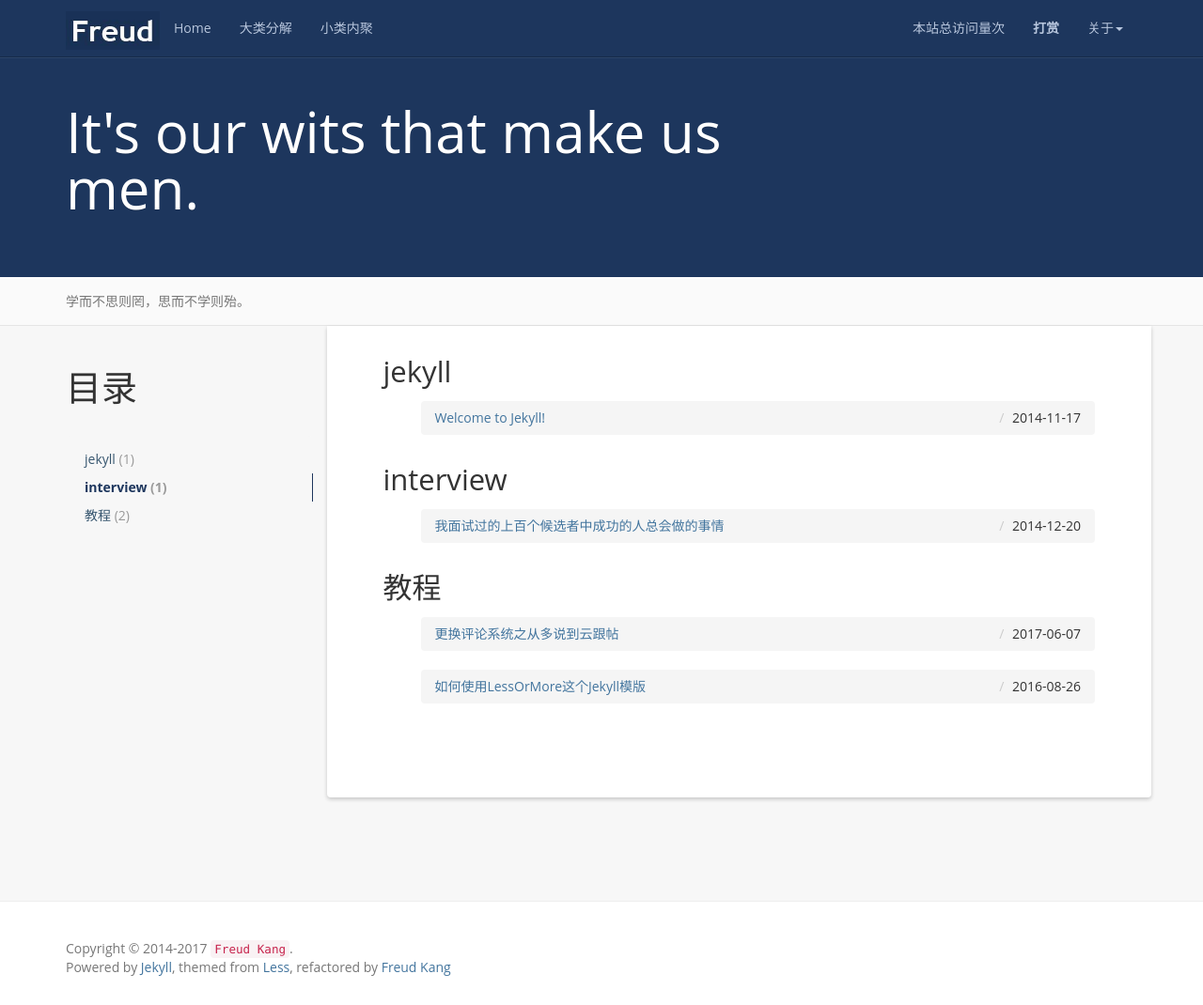
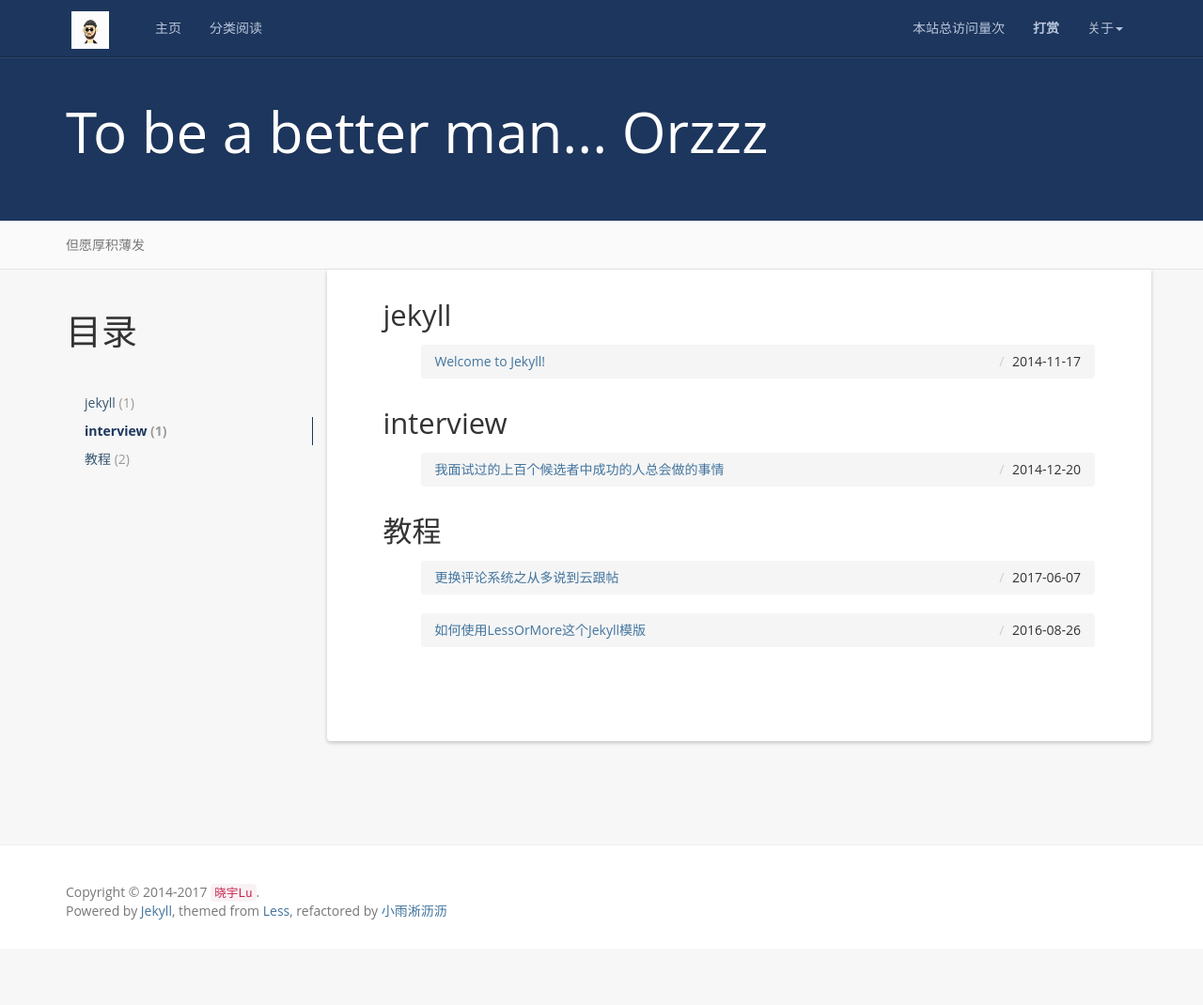
Before and after one commit to lxyu0405/blog, a Jekyll site: the page built from tag/index.html, in a window 1280 px wide and 1070 px high. Shown: the whole window at 94% size. Built offline with Jekyll 4.4.1, drawn with Linux system fonts in a browser that asks for light colours; nearby versions of some CDN libraries; comment, search, counter and statistics services are not loaded.

Commit message:
basic config

```diff
--- a/_config.yml
+++ b/_config.yml
@@ -1,15 +1,15 @@
 # Site settings
-name: Less Or More
-email: luoyan35714@126.com
-author: Freud Kang
-url: http://www.hifreud.com
-resume_site: http://www.hifreud.com/Resume.io/
-github: https://github.com/luoyan35714/
+name: Welcome! how are you
+email: xiaoyu.lu0405@gmail.com
+author: 晓宇Lu
+url: https://lxyu0405.github.io/blog/
+resume_site: https://lxyu0405.github.io/blog/
+github: https://github.com/lxyu0405/
 baseurl: ""
-description: Actually, less is more!
-meta_description: 康志华;个人博客;学而不思则罔;思而不学则殆;生命不止;折腾不休
-motto: It's our wits that make us men.
-banner: 学而不思则罔，思而不学则殆。
+description: Will you say 'fine, thank you, and you'?
+meta_description: 晓宇Lu;个人博客;技术;
+motto: To be a better man... Orzzz
+banner: 但愿厚积薄发
 
 #permalink: /:categories/:year/:month/:day/:title/
 permalink: /:year/:month/:day/:title/
@@ -19,7 +19,7 @@ paginate: 10
 
 exclude: ['README.md', 'Gemfile.lock', 'Gemfile', 'Rakefile']
 
-github_username: luoyan35714
+github_username: lxyu0405
 highlighter: rouge
 
 # Build settings
@@ -29,11 +29,11 @@ baidu_analysis: 94be4b0f9fc5d94cc0d0415ea6761ae9
 
 FB:
   comments :
-    provider : yungentie
+    provider : lxyu0405
     duoshuo:
-        short_name : luoyan35714
+        short_name : lxyu0405
     disqus :
-        short_name : freudkang
+        short_name : lxyu0405
     # facebook :
     #   appid : 123
     #   num_posts: 5
--- a/_includes/footer.html
+++ b/_includes/footer.html
@@ -1,7 +1,7 @@
 <footer class="footer" role="contentinfo">
 	<div class="container">
 		<p class="copyright">Copyright &copy; 2014-{{ site.time | date: '%Y' }} <a href="{{site.resume_site}}"><code>{{ site.author }}</code></a>.</p>
-		<p>Powered by <a href="http://jekyllrb.com">Jekyll</a>, themed from <a href="http://lesscss.cn/">Less</a>, refactored by <a href="http://www.hifreud.com/">Freud Kang</a></p>
+		<p>Powered by <a href="http://jekyllrb.com">Jekyll</a>, themed from <a href="http://lesscss.cn/">Less</a>, refactored by <a href="#">小雨淅沥沥</a></p>
 	</div>
 </footer>
 
--- a/_includes/header.html
+++ b/_includes/header.html
@@ -6,21 +6,21 @@
         <span class="icon-bar"></span>
         <span class="icon-bar"></span>
       </button>
-      <a href="/" class="navbar-brand">
-        <img src="{{ '/styles/images/logo.jpg' | prepend: site.baseurl }}">
+      <a href="/" class="navbar-brand" style="width: 80px; padding-left: 6px;">
+        <img src="{{ '/styles/images/logo.jpeg' | prepend: site.baseurl }}" width="40px;">
       </a>
     </div>
     <nav class="collapse navbar-collapse bs-navbar-collapse" role="navigation">
       <ul class="nav navbar-nav">
         <li>
-          <a href="{{ '/' | prepend: site.baseurl }}">Home</a>
+          <a href="{{ '/' | prepend: site.baseurl }}">主页</a>
         </li>
         <li>
-          <a href="{{ '/categories/' | prepend: site.baseurl }}">大类分解</a>
+          <a href="{{ '/categories/' | prepend: site.baseurl }}">分类阅读</a>
         </li>
-        <li>
+        <!--li>
           <a href="{{ '/tag' | prepend: site.baseurl }}">小类内聚</a>
-        </li>
+        </li-->
       </ul>
       <ul class="nav navbar-nav navbar-right">
         <li>
```
Also changed, not shown: other parts of _includes/header.html (+3 -4 lines), donate/index.md (+0 -3 lines), styles/images/logo.jpeg (added).
